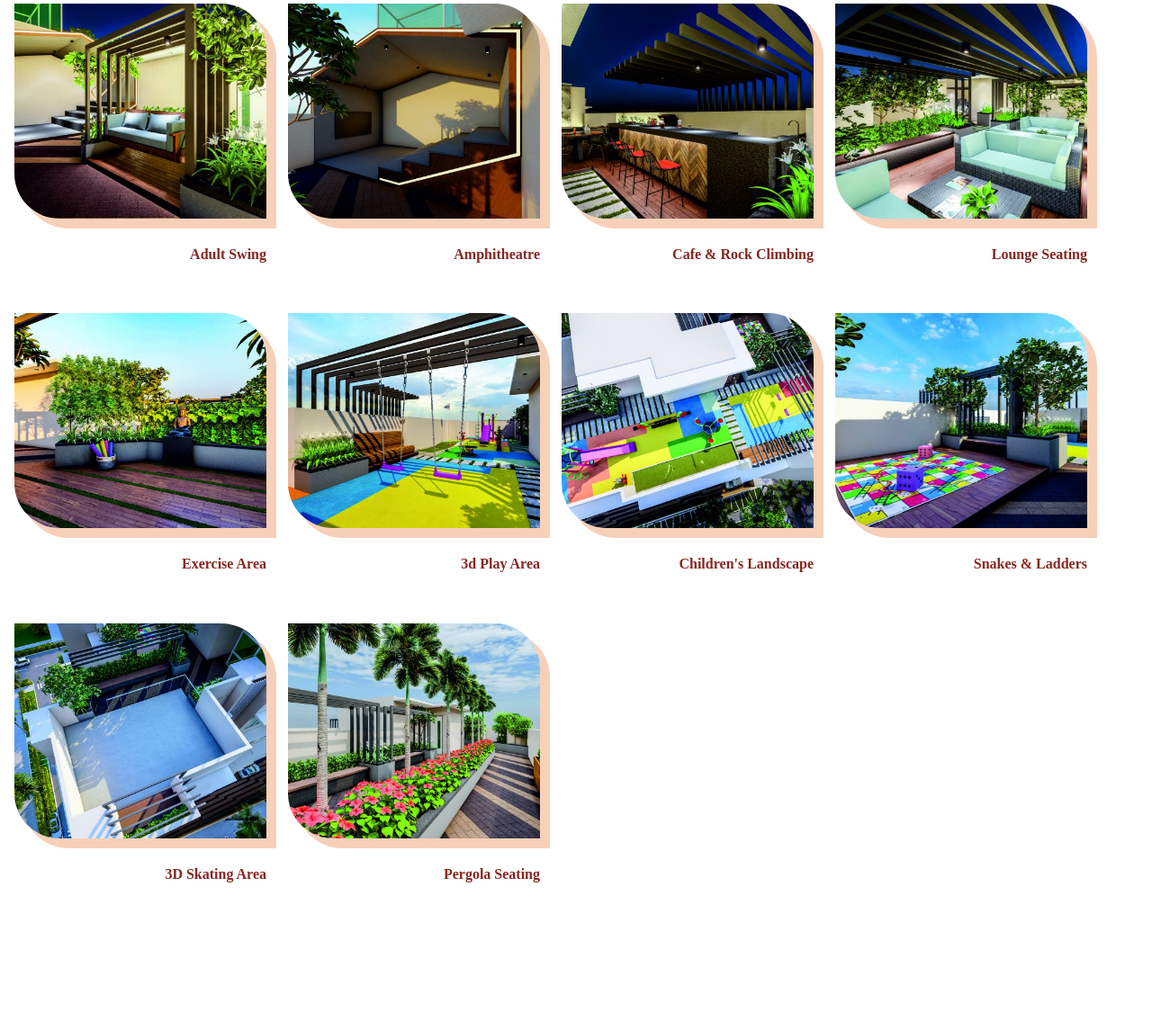
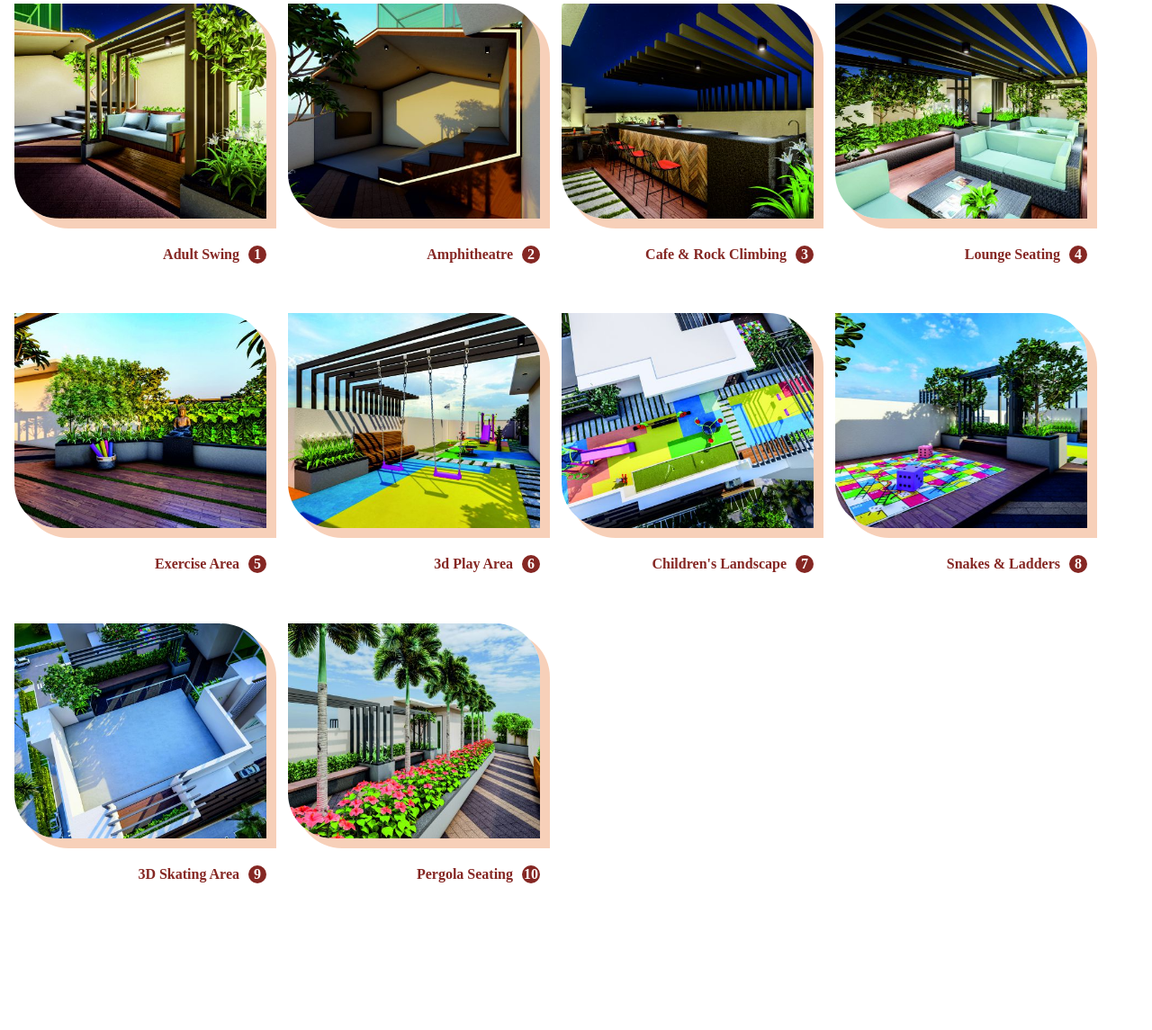
Before and after one commit to ajazsiddiqui/mrugarchana, a PHP site: page / in a window 1280 px wide. Shown: the part 1522-2667 px from the top of the page at 90% size. Run offline with PHP 8.4, Linux system fonts and the light colour scheme.

Commit message:
numbers added

```diff
--- a/assets/css/custom.css
+++ b/assets/css/custom.css
@@ -270,7 +270,17 @@ height: 150px;
 	margin-right: 0;
 	padding: 0;
 }
-
+.numberings{
+	background: #852723;
+	color: #fff;
+	width: 20px;
+	height: 20px;
+	display: block;
+	border-radius: 50%;
+	text-align: center;
+	float: right;
+	margin-left: 10px;
+}
 .bg-brick {
     background-color: #F9C3A5 !important;
 }
--- a/index.php
+++ b/index.php
@@ -97,17 +97,17 @@
 			   <div class="col-lg-12 my-auto mt-md-3 mt-5">
 				   <div class="row">
 					  <div class="col-6 col-lg-3 mb-3"><img class="img-fluid mrugarchana-effect" src="assets/images/rooftop/1.jpg" />
-					  <h6 class="txt-effect2">Adult Swing</h6></div>
+					  <h6 class="txt-effect2"><span class="numberings">1</span>Adult Swing</h6></div>
 					  <div class="col-6 col-lg-3 mb-3"><img class="img-fluid mrugarchana-effect" src="assets/images/rooftop/2.jpg" />
-					  <h6 class="txt-effect2">Amphitheatre</h6></div>
-					  <div class="col-6 col-lg-3 mb-3"><img class="img-fluid mrugarchana-effect" src="assets/images/rooftop/3.jpg" /><h6 class="txt-effect2">Cafe & Rock Climbing</h6></div>
-					  <div class="col-6 col-lg-3 mb-3"><img class="img-fluid mrugarchana-effect" src="assets/images/rooftop/4.jpg" /><h6 class="txt-effect2">Lounge Seating</h6></div>
-					  <div class="col-6 col-lg-3 mb-3"><img class="img-fluid mrugarchana-effect" src="assets/images/rooftop/5.jpg" /><h6 class="txt-effect2">Exercise Area</h6></div>
-					  <div class="col-6 col-lg-3 mb-3"><img class="img-fluid mrugarchana-effect" src="assets/images/rooftop/6.jpg" /><h6 class="txt-effect2">3d Play Area</h6></div>
-					  <div class="col-6 col-lg-3 mb-3"><img class="img-fluid mrugarchana-effect" src="assets/images/rooftop/7.jpg" /><h6 class="txt-effect2">Children's Landscape</h6></div>
-					  <div class="col-6 col-lg-3 mb-3"><img class="img-fluid mrugarchana-effect" src="assets/images/rooftop/8.jpg" /><h6 class="txt-effect2">Snakes & Ladders</h6></div>
-					  <div class="col-6 col-lg-3 mb-3"><img class="img-fluid mrugarchana-effect" src="assets/images/rooftop/9.jpg" /><h6 class="txt-effect2">3D Skating Area</h6></div>
-					  <div class="col-6 col-lg-3 mb-3"><img class="img-fluid mrugarchana-effect" src="assets/images/rooftop/10.jpg" /><h6 class="txt-effect2">Pergola Seating</h6></div>
+					  <h6 class="txt-effect2"><span class="numberings">2</span>Amphitheatre</h6></div>
+					  <div class="col-6 col-lg-3 mb-3"><img class="img-fluid mrugarchana-effect" src="assets/images/rooftop/3.jpg" /><h6 class="txt-effect2"><span class="numberings">3</span>Cafe & Rock Climbing</h6></div>
+					  <div class="col-6 col-lg-3 mb-3"><img class="img-fluid mrugarchana-effect" src="assets/images/rooftop/4.jpg" /><h6 class="txt-effect2"><span class="numberings">4</span>Lounge Seating</h6></div>
+					  <div class="col-6 col-lg-3 mb-3"><img class="img-fluid mrugarchana-effect" src="assets/images/rooftop/5.jpg" /><h6 class="txt-effect2"><span class="numberings">5</span>Exercise Area</h6></div>
+					  <div class="col-6 col-lg-3 mb-3"><img class="img-fluid mrugarchana-effect" src="assets/images/rooftop/6.jpg" /><h6 class="txt-effect2"><span class="numberings">6</span>3d Play Area</h6></div>
+					  <div class="col-6 col-lg-3 mb-3"><img class="img-fluid mrugarchana-effect" src="assets/images/rooftop/7.jpg" /><h6 class="txt-effect2"><span class="numberings">7</span>Children's Landscape</h6></div>
+					  <div class="col-6 col-lg-3 mb-3"><img class="img-fluid mrugarchana-effect" src="assets/images/rooftop/8.jpg" /><h6 class="txt-effect2"><span class="numberings">8</span>Snakes & Ladders</h6></div>
+					  <div class="col-6 col-lg-3 mb-3"><img class="img-fluid mrugarchana-effect" src="assets/images/rooftop/9.jpg" /><h6 class="txt-effect2"><span class="numberings">9</span>3D Skating Area</h6></div>
+					  <div class="col-6 col-lg-3 mb-3"><img class="img-fluid mrugarchana-effect" src="assets/images/rooftop/10.jpg" /><h6 class="txt-effect2"><span class="numberings">10</span>Pergola Seating</h6></div>
 					</div>
 				</div>
               </div>
```
